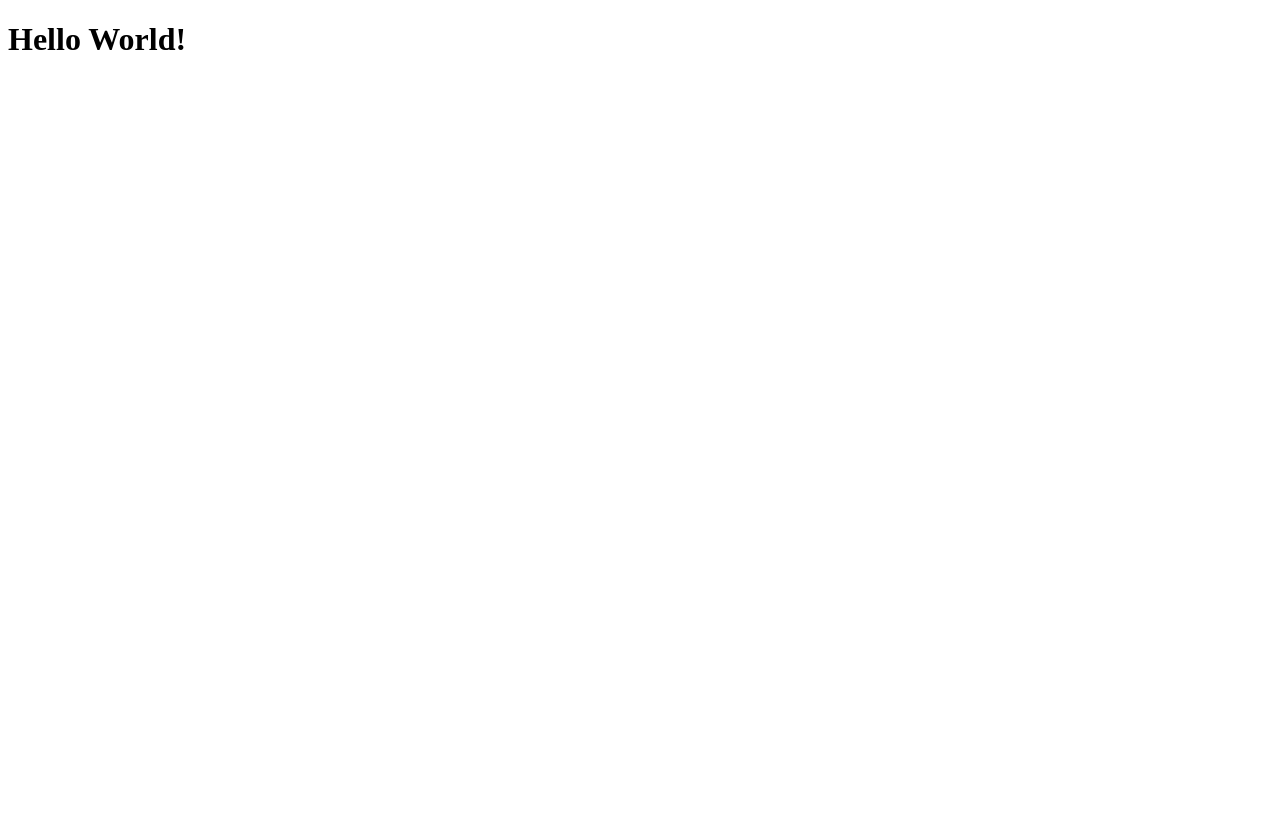
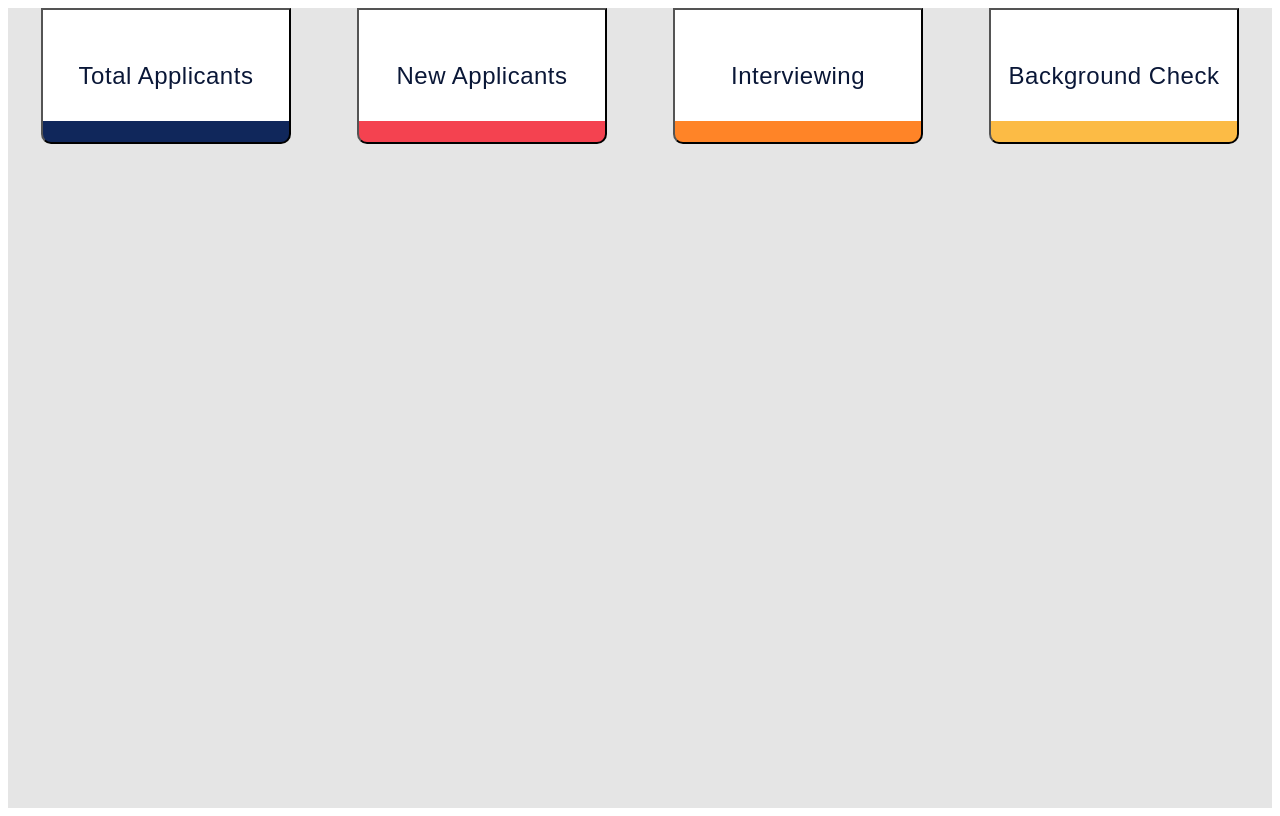
Before and after one commit to Hack4ImpactFall2021/y-knot, a React (Create React App) app: page / in a window 1280 px wide. Built offline with nearby package versions, Linux system fonts and the light colour scheme.

Commit message:
basic button structure

```diff
--- a/src/App.tsx
+++ b/src/App.tsx
@@ -1,8 +1,9 @@
 import React from 'react';
+import Dashboard from './Dashboard';
 
 const App = () => {
     return (
-        <h1>Hello World!</h1>
+        <Dashboard />
     );
 }
 
--- /dev/null
+++ b/src/Buttons.css
@@ -0,0 +1,22 @@
+.button {
+    width: 250px;
+    height: 136px;
+    left: 324px;
+    top: 55px;
+    letter-spacing: 0.5px;
+    background-color: #ffffff;
+    color: #0A1737;
+    font-size: 24px;
+    line-height: 28px;
+    cursor: pointer;
+    border-bottom-right-radius: 10px;
+    border-bottom-left-radius: 10px;
+  }
+
+.button:hover {
+  box-shadow: 0px 4px 4px rgba(0, 0, 0, 0.25);
+}
+
+.button:active {
+  box-shadow: 0px 4px 4px rgba(0, 0, 0, 0.25);
+}
--- /dev/null
+++ b/src/Buttons.tsx
@@ -0,0 +1,25 @@
+import React from 'react';
+// import styles from './buttons.module.css';
+import './Buttons.css'
+
+interface ButtonProps {
+    text: string;
+    barColor: string;
+    count: number;
+    // icon: string;
+    // onClick: () => void;
+}
+
+const Button = ({text, barColor, count}: ButtonProps) => {
+    return (
+        <button className='button'
+            // onClick={onClick}
+            style = {{background: "linear-gradient(#FFFFFF 84%, " + barColor + " 16%)" }}
+            >
+
+                {text}
+        </button> // children instead of text?
+    )
+}
+
+export default Button;
--- /dev/null
+++ b/src/Dashboard.css
@@ -0,0 +1,14 @@
+@import url('https://fonts.googleapis.com/css?family=Roboto');
+
+.dashboard-page {
+    font-family: 'Roboto';
+    background-color: #E5E5E5;
+    width: 100%;
+    height: 100vh;
+}
+
+.dashboard-buttons {
+    display: flex;
+    flex-direction: row;
+    justify-content: space-around;
+}
--- /dev/null
+++ b/src/Dashboard.tsx
@@ -0,0 +1,20 @@
+import React from 'react';
+import Button from './Buttons';
+import './Dashboard.css'
+
+const Dashboard = () => {
+    return (
+        <div className='dashboard-page'>
+
+            <div className='dashboard-buttons'>
+            <Button text="Total Applicants" barColor="#10275B" count={61}/>
+            <Button text="New Applicants" barColor="#F44250" count={23}/>
+            <Button text="Interviewing" barColor="#FF8427" count={4}/>
+            <Button text="Background Check" barColor="#FCBB45" count={34}/>
+            </div>
+
+        </div>
+    );
+}
+
+export default Dashboard;
```
